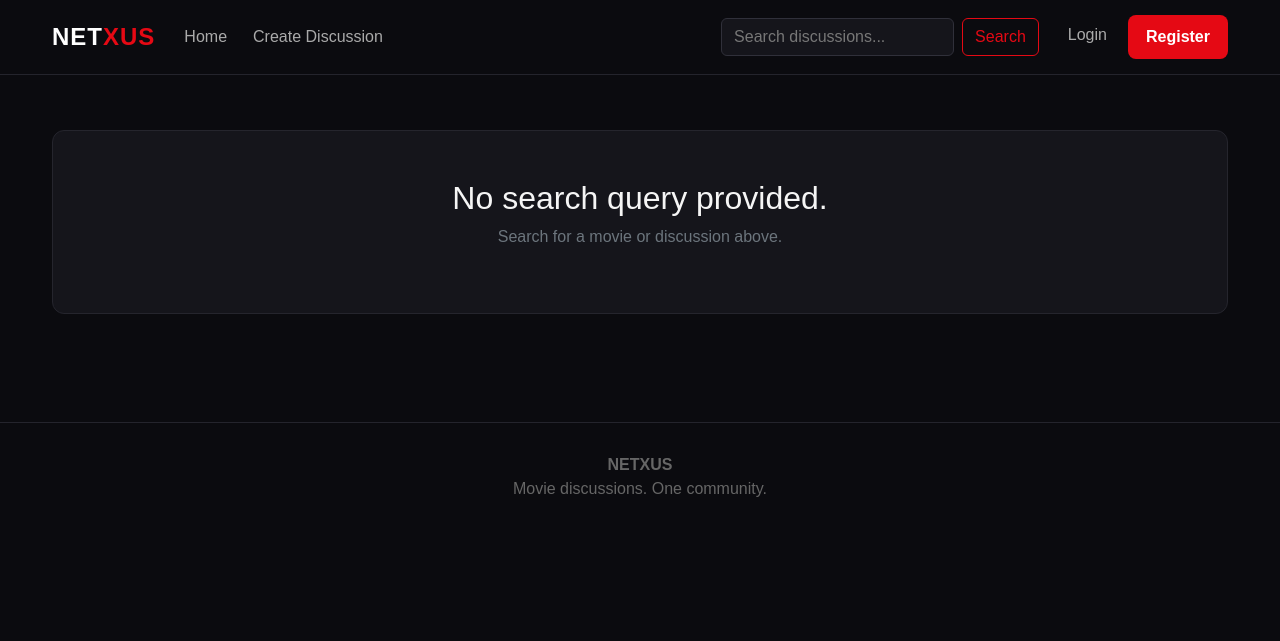
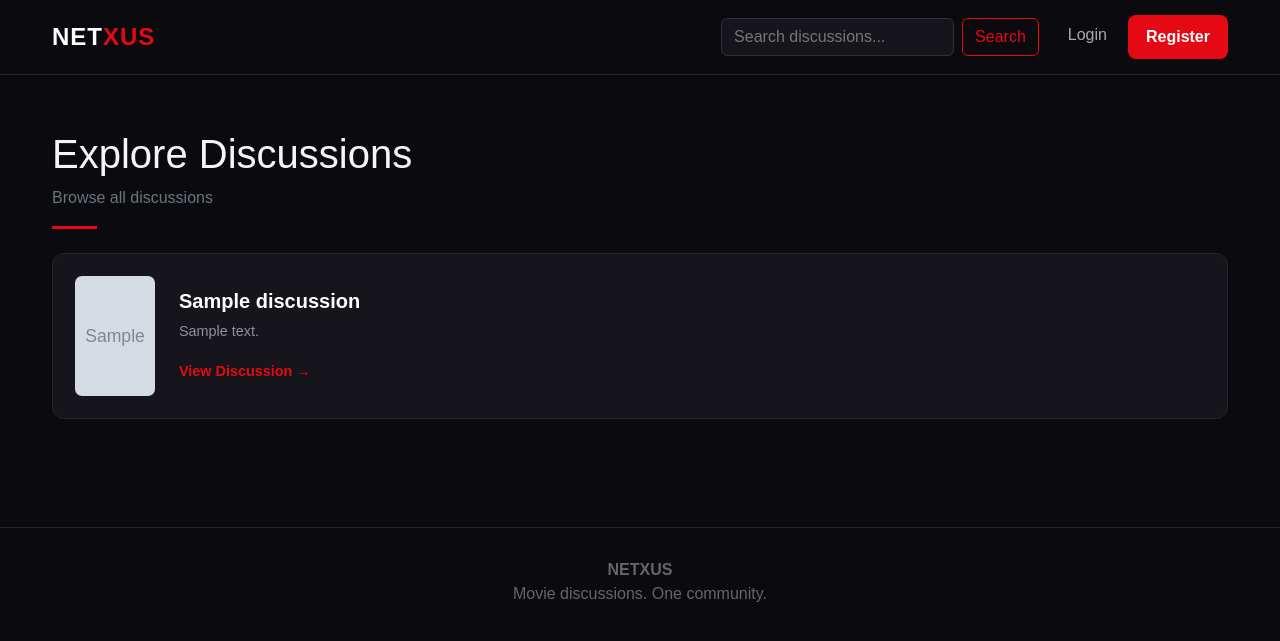
Before and after one commit to NetoCruzzz/Netxus, a Django app: page /search_results/ in a window 1280 px wide. Shown: the top 641 px of the page. Run offline with Django 5.2, Linux system fonts and the light colour scheme; tables that the repository leaves empty hold one stand-in row (values such as "Sample post"); grey boxes marked "Sample" are stand-in pictures.

Commit message:
Altered Homepage layouts, Added Explore Page, fixed post counts not updating when adding or deleting posts

```diff
--- a/netxusApp/templates/navbar.html
+++ b/netxusApp/templates/navbar.html
@@ -16,21 +16,7 @@
 
         <div class="collapse navbar-collapse" id="navbarContent">
 
-            <ul class="navbar-nav me-auto">
-
-                <li class="nav-item">
-                    <a class="nav-link" href="{% url 'home' %}">
-                        Home
-                    </a>
-                </li>
-
-                <li class="nav-item">
-                    <a class="nav-link" href="{% url 'new_discussion' %}">
-                        Create Discussion
-                    </a>
-                </li>
-
-            </ul>
+            <ul class="navbar-nav me-auto"></ul>
 
             <!-- Search -->
             <form
--- a/netxusApp/templates/search_results.html
+++ b/netxusApp/templates/search_results.html
@@ -4,8 +4,9 @@
 
 <div class="container">
 
+<!-- SEARCH RESULTS PAGE -->
+
     <section class="section">
-
         {% if searched %}
 
             <h1>Search Results</h1>
@@ -86,17 +87,87 @@
             {% endfor %}
 
 
+<!-- EXPLORE PAGE -->
+
         {% else %}
 
-            <div class="post-card text-center py-5">
+            <h1>Explore Discussions</h1>
 
-                <h2>No search query provided.</h2>
+            <p class="text-secondary">
+                Browse all discussions
+            </p>
 
-                <p class="text-secondary">
-                    Search for a movie or discussion above.
-                </p>
+            <div class="section-line mb-4"></div>
 
-            </div>
+
+            {% for discussion in discussions %}
+
+                <a
+                    href="{% url 'discussion' id=discussion.id %}"
+                    class="d-block"
+                >
+
+                    <div class="post-card">
+
+                        <div class="row align-items-center">
+
+                            {% if discussion.poster %}
+
+                                <div class="col-auto">
+
+                                    <img
+                                        src="{{ discussion.poster }}"
+                                        style="
+                                            width: 80px;
+                                            height: 120px;
+                                            object-fit: cover;
+                                            border-radius: 7px;
+                                        "
+                                        alt="{{ discussion.name }}"
+                                    >
+
+                                </div>
+
+                            {% endif %}
+
+
+                            <div class="col">
+
+                                <h3 class="post-title">
+                                    {{ discussion.name }}
+                                </h3>
+
+                                <p class="movie-description mt-2">
+                                    {{ discussion.description }}
+                                </p>
+
+                                <span class="movie-link">
+                                    View Discussion →
+                                </span>
+
+                            </div>
+
+                        </div>
+
+                    </div>
+
+                </a>
+
+
+            {% empty %}
+
+                <div class="post-card text-center py-5">
+
+                    <h3>No discussions found</h3>
+
+                    <p class="text-secondary">
+                        Try searching for another movie.
+                    </p>
+
+                </div>
+
+            {% endfor %}
+
 
         {% endif %}
 
--- a/netxusApp/views.py
+++ b/netxusApp/views.py
@@ -226,6 +226,8 @@ def create_post(request, movie_id):
             post.user = request.user
 
             post.save()
+            movie.postCount += 1
+            movie.save()
 
             return redirect('movies', movie_id=movie.id)
 
@@ -279,7 +281,8 @@ def delete_post(request, post_id):
 
     if request.method == 'POST':
         movie_id = post.movie.id
-
+        post.movie.postCount -= 1
+        post.movie.save()
         post.delete()
 
         return redirect('movies', movie_id=movie_id)
@@ -343,5 +346,8 @@ def search_results(request):
             'searched': searched,
             'discussions': discussions
         })
-
-    return render(request, 'search_results.html')
+    else:
+        discussions = Discussion.objects.all()
+        return render(request, 'search_results.html', {
+            'discussions': discussions
+        })
```
Also changed, not shown: netxusApp/templates/home.html (+2 -43 lines), netxusApp/migrations/0009_alter_discussion_banner_alter_discussion_poster.py (added).
